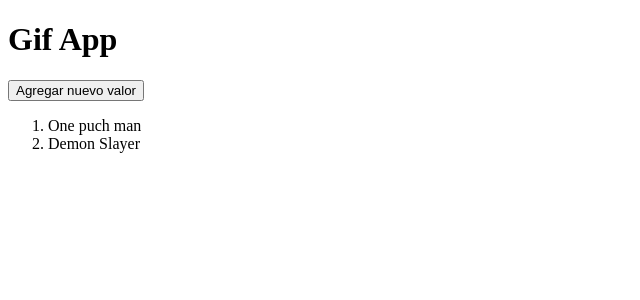
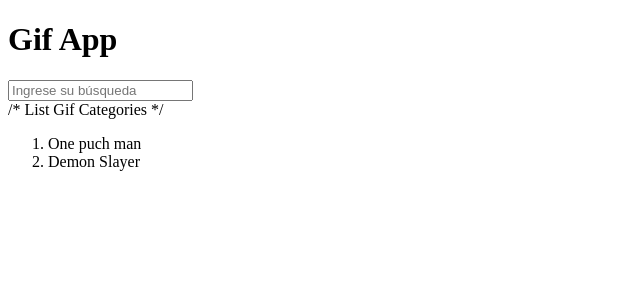
Before and after one commit to rjuarezq/Gif-App-React, a React (Vite) app: page / in a window 1280 px wide. Shown: the top 300 px of the page, without its empty margins (0-640 px from the left). Built offline with nearby package versions, Linux system fonts and the light colour scheme.

Commit message:
Add AddCategory component and update GifApp to validate unique values

```diff
--- a/src/GifApp.jsx
+++ b/src/GifApp.jsx
@@ -1,25 +1,32 @@
 import { useState } from "react";
+import { AddCategory } from "./components/AddCategory";
 
-export const GifApp = ()  => {
+export const GifApp = () => {
 
-    const [categories, setCategories ] = useState(['One puch man', 'Demon Slayer']);
-    //console.log(typeof categories);
-    //console.log(categories);
-    const onAddCategory = () =>{
-        //categories.push('valoran');
-        setCategories(['new value', ...categories]);
-        //setCategories((ctgory) => [...ctgory, 'new item']);
+    const [categories, setCategories] = useState(['One puch man', 'Demon Slayer']);
+
+    const onAddCategory = ( newCategory ) => {
+        console.log(newCategory);
+        const isExist = categories.some(category => category.toLowerCase() === newCategory.toLowerCase());
+        if(isExist) return
+        setCategories([newCategory, ...categories]);
     }
+
     return (
         <>
+            {/* Title */}
             <h1> Gif App </h1>
-                <button onClick={ onAddCategory }> Agregar nuevo valor </button>
-                <ol>
-                    { categories.map( category => {
-                        return <li key={ category } > { category } </li>
-                    }) }
 
-                </ol>
+            {/* Input */}
+            <AddCategory onNewCategory = { (newElement) => onAddCategory(newElement)}/>
+
+            /* List Gif Categories */
+            <ol>
+                {categories.map(category => {
+                    return <li key={category} > {category} </li>
+                })}
+
+            </ol>
         </>
     );
 }
--- /dev/null
+++ b/src/components/AddCategory.jsx
@@ -0,0 +1,30 @@
+import { useState } from "react";
+
+export const AddCategory = ({ onNewCategory }) => {
+    const [inputValue, setinputValue] = useState('');
+
+    const onInputChange = ({ target }) => {
+        setinputValue(target.value);
+        //nsole.log(target.value);
+    }
+
+    const onSubmit = ( e ) => {
+        e.preventDefault();
+        const newElement = inputValue.trim();
+        if(newElement.length <=2) return;
+        setinputValue('');
+        onNewCategory(newElement);
+    }
+
+    return (
+
+        <form onSubmit={ onSubmit }>
+            <input type="text"
+                placeholder="Ingrese su búsqueda"
+                value = {inputValue}
+                onChange={ (e) => onInputChange(e)} >
+            </input>
+        </form>
+
+    );
+};
```
